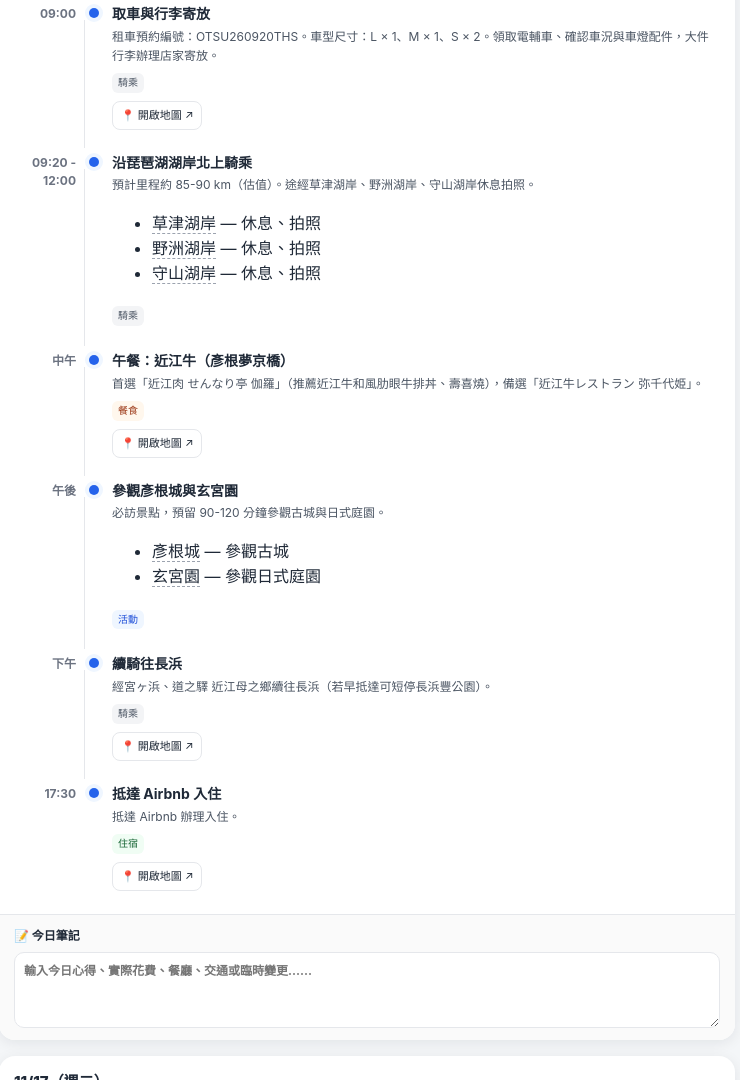
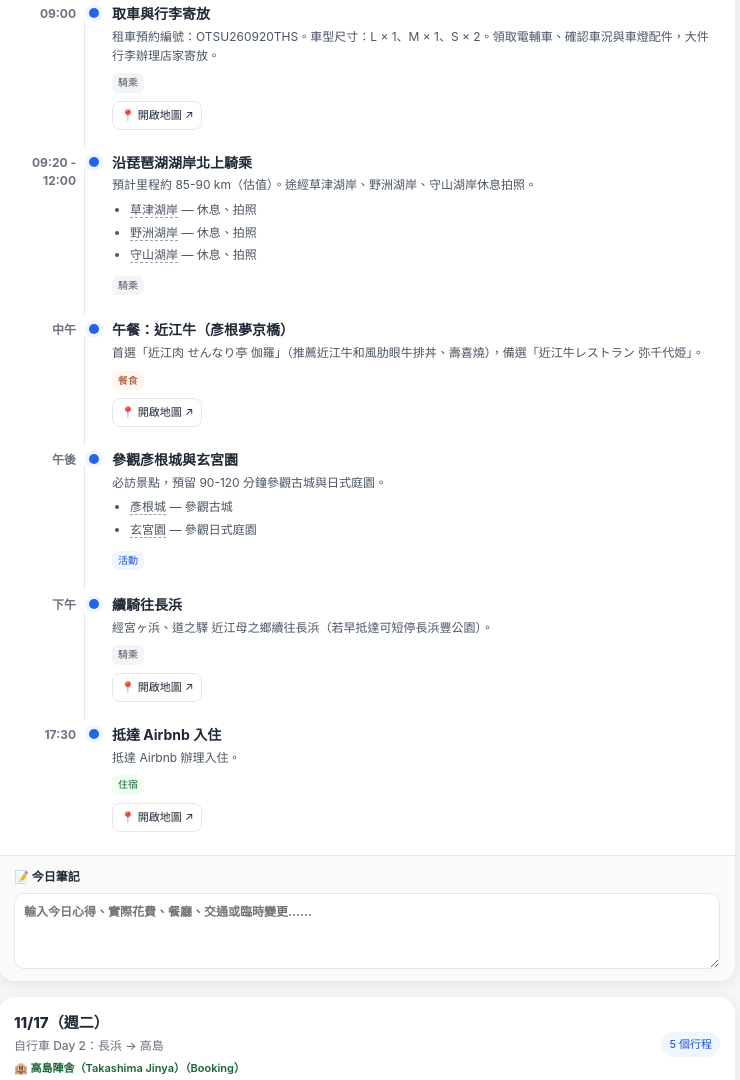
Before and after one commit to lycjean0814/202611_biwako, a plain HTML site: page index.html in a window 1280 px wide. Shown: the part 2068-3148 px from the top of the page, without its empty margins (273-1013 px from the left). Drawn offline with Linux system fonts and the light colour scheme.

Commit message:
Style linked attraction lists

```diff
--- a/styles.css
+++ b/styles.css
@@ -394,6 +394,17 @@ body {
   border-bottom: 1px dashed #9ca3af;
 }
 
+.place-list {
+  margin: 6px 0;
+  padding-left: 18px;
+  color: #4b5563;
+  font-size: 12px;
+}
+
+.place-list li + li {
+  margin-top: 4px;
+}
+
 .tag {
   display: inline-block;
   font-size: 10px;
```
